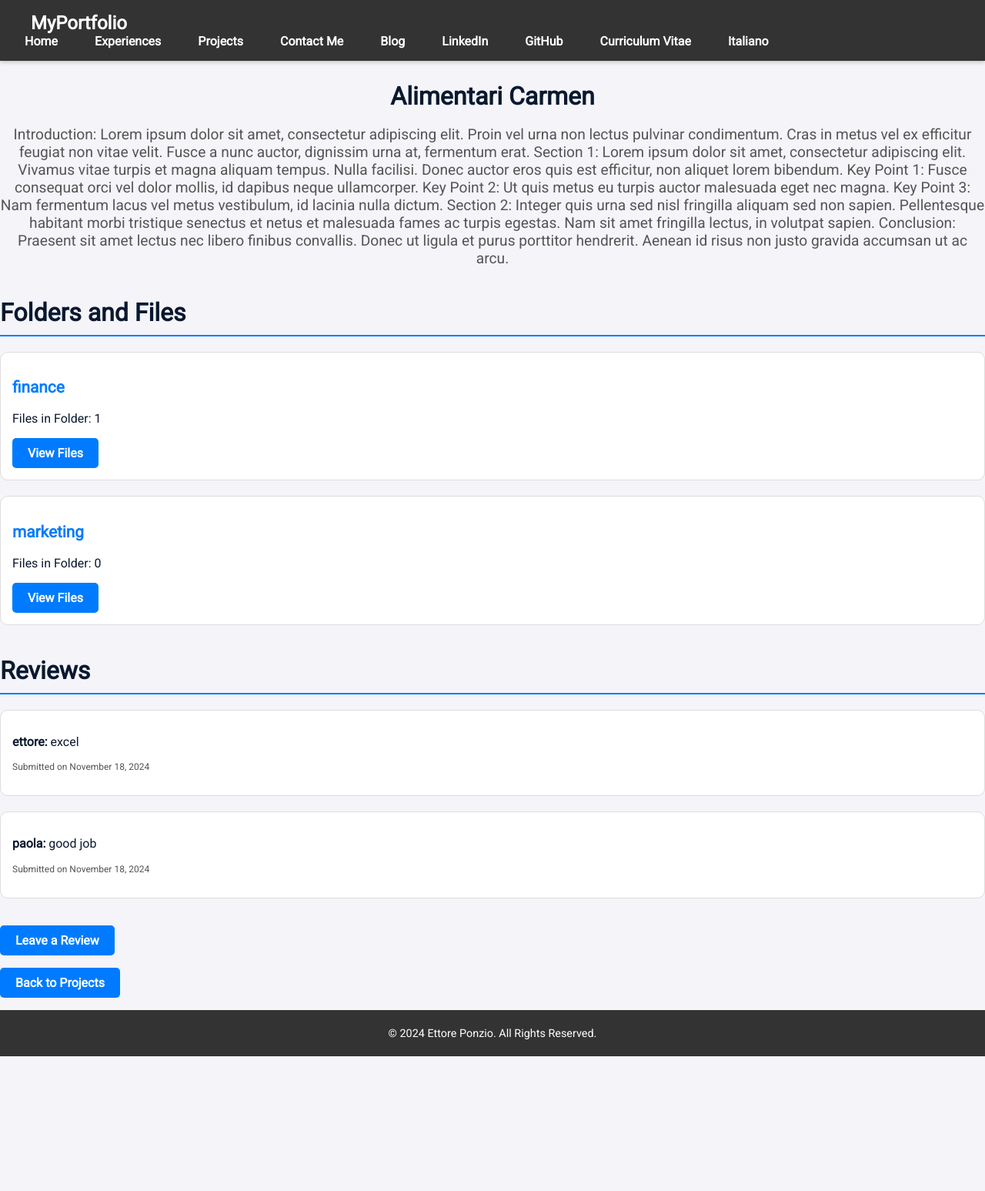
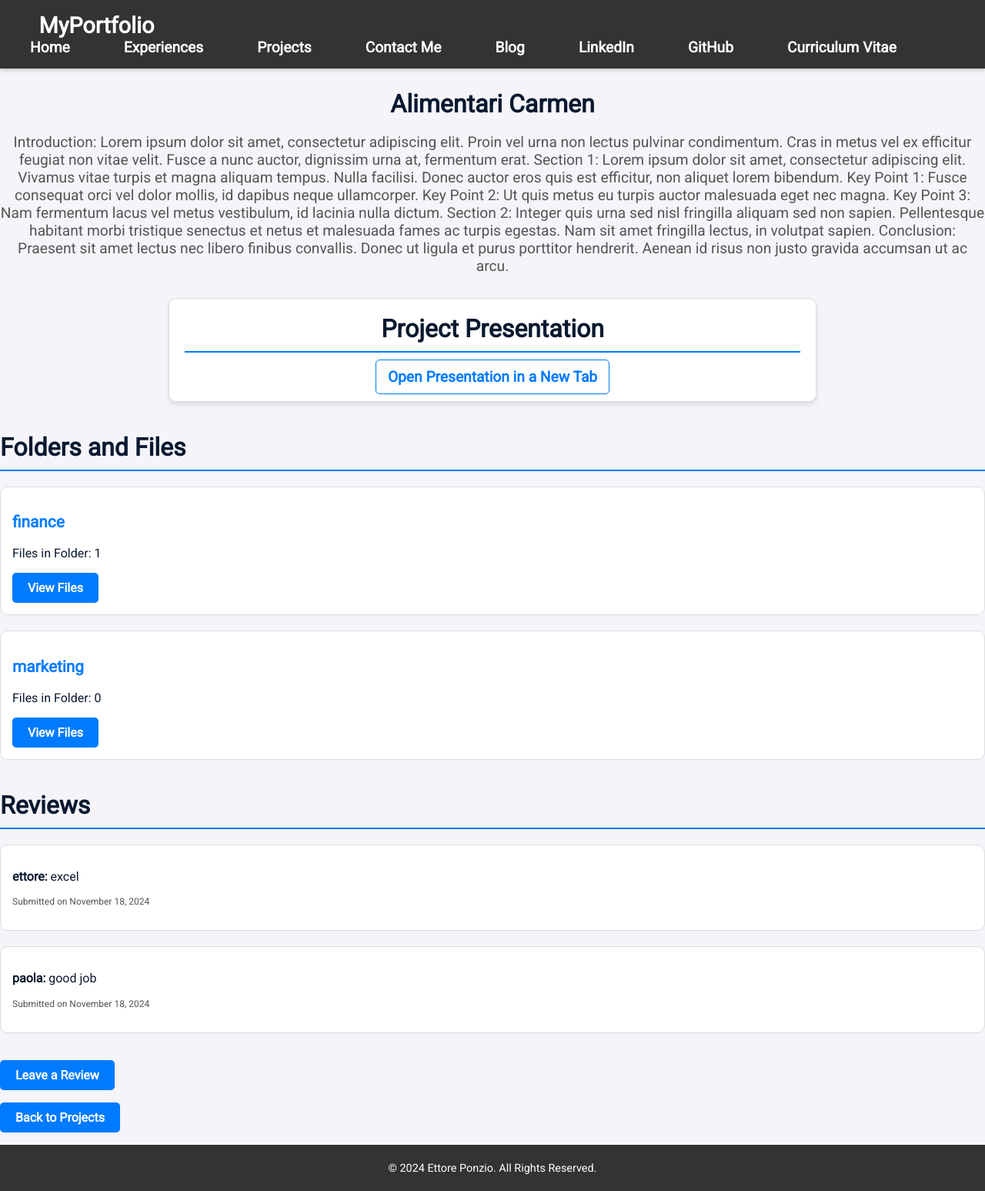
Before and after one commit to Ponzio-it/personal_website, a Django app: page /en/projects/1/ in a window 1280 px wide. Shown: the whole page at 77% size. Before the commit the page ends 1372 px from the top, so only its background shows below. Run offline with Django 5.2, Linux system fonts and the light colour scheme; data comes from the database, SQL or seed files in the repository; both versions use the stored data as it was after the commit.

Commit message:
making styles changes

```diff
--- a/mypersonalsite/mypersonalsite/urls.py
+++ b/mypersonalsite/mypersonalsite/urls.py
@@ -26,7 +26,7 @@ urlpatterns = [
     #path('admin/', admin.site.urls),
     #include the portfolio app URLs
     #path('', include('portfolio.urls')),
-] + static(settings.MEDIA_URL, document_root=settings.MEDIA_ROOT)
+] + static(settings.MEDIA_URL, document_root=settings.MEDIA_ROOT) #to add media content
 
 urlpatterns += i18n_patterns(
     path('admin/', admin.site.urls),  # Admin URLs
--- a/mypersonalsite/portfolio/admin.py
+++ b/mypersonalsite/portfolio/admin.py
@@ -132,7 +132,7 @@ class SectionAdmin(admin.ModelAdmin):
 @admin.register(Category)
 class CategoryAdmin(admin.ModelAdmin):
     """
-    Custom admin configuration for Category model.
+    Custom admin configuration for Category model in blog.
     """
     list_display = ('name', 'slug')  # Display name and slug in the admin list
     prepopulated_fields = {'slug': ('name',)}  # Auto-fill slug based on name
--- a/mypersonalsite/portfolio/models.py
+++ b/mypersonalsite/portfolio/models.py
@@ -1,6 +1,7 @@
 from django.db import models
 from django.core.exceptions import ValidationError #use in ContactInfo
 from django.utils.text import slugify #use in Category
+from django.utils.translation import gettext_lazy as _
 
 class Project(models.Model):
     """
@@ -14,6 +15,7 @@ class Project(models.Model):
     public_url = models.URLField(blank=True, null=True, help_text="Public link, e.g., GitHub or live demo.")
     private_url = models.URLField(blank=True, null=True, help_text="Private link, e.g., Google Drive or restricted resource.")
     is_public = models.BooleanField(default=True, help_text="Flag to indicate if project is publicly visible.")
+    google_file_id = models.CharField(max_length=100,blank=True,null=True,help_text="Google File ID for embedding a presentation.")
 
     def __str__(self):
         return self.title
@@ -160,8 +162,8 @@ class JobExperience(models.Model):
 class Section(models.Model):
     """Model to represent personal description"""
 
-    title = models.CharField(max_length=200, help_text="Title of the section")
-    description = models.TextField(help_text="Description content for the section")
+    title = models.CharField(max_length=200, help_text="Title of the section", verbose_name=_("Title"))
+    description = models.TextField(help_text="Description content for the section", verbose_name=_("Description"))
 
     def __str__(self):
         return self.title
--- a/mypersonalsite/portfolio/static/portfolio/css/contact.css
+++ b/mypersonalsite/portfolio/static/portfolio/css/contact.css
@@ -147,6 +147,7 @@ textarea {
     text-align: center;
     transition: background-color 0.3s ease;
     cursor: pointer;
+    font-family: 'Roboto', sans-serif;
 }
 
 .btn-submit:hover {
--- a/mypersonalsite/portfolio/static/portfolio/css/education.css
+++ b/mypersonalsite/portfolio/static/portfolio/css/education.css
@@ -14,7 +14,7 @@
 
 /* General Page Styling */
 body {
-    font-family: 'Roboto', sans-serif;
+    font-family: 'Roboto', 'sans-serif';
     color: var(--text-color);
     background-color: var(--background-color);
     margin: 0;
@@ -114,6 +114,7 @@ body {
     text-align: center;
     transition: background-color 0.3s ease;
     cursor: pointer;
+    font-family: 'Roboto', sans-serif;
 }
 
 .filter-button:hover {
--- a/mypersonalsite/portfolio/static/portfolio/css/navigation.css
+++ b/mypersonalsite/portfolio/static/portfolio/css/navigation.css
@@ -14,7 +14,7 @@ nav {
 
 /* Logo Section */
 nav .logo {
-    font-size: 1.5rem;
+    font-size: 1.8rem; /* Slightly larger for better readability */
     font-weight: bold;
     color: #fff;
     text-decoration: none;
@@ -24,7 +24,7 @@ nav .logo {
 nav ul {
     display: flex;
     list-style: none;
-    gap: 1em; /* Spacing between links */
+    gap: 1.5em; /* Increase spacing between links */
     margin: 0;
     padding: 0;
 }
@@ -33,9 +33,10 @@ nav a {
     text-decoration: none;
     color: #fff;
     font-weight: bold;
-    padding: 0.5em 1em;
+    font-size: 1.2rem; /* Larger font for better readability */
+    padding: 0.7em 1.2em; /* Larger padding for touch-friendly design */
     transition: background-color 0.3s, color 0.3s;
-    border-radius: 4px; /* Rounded corners for hover effect */
+    border-radius: 6px; /* Slightly rounder corners for a modern look */
 }
 
 nav a:hover {
@@ -46,7 +47,7 @@ nav a:hover {
 /* Mobile Menu Button */
 nav .menu-toggle {
     display: none; /* Hidden by default */
-    font-size: 1.5rem;
+    font-size: 2rem; /* Larger icon for better visibility */
     color: #fff;
     cursor: pointer;
 }
@@ -72,11 +73,21 @@ nav .menu-toggle {
 
     nav a {
         width: 100%; /* Make links full width */
-        text-align: left; /* Align text to the left */
-        padding: 1em;
+        text-align: center; /* Center-align text for better visibility */
+        font-size: 1.4rem; /* Larger font size for touch devices */
+        padding: 1em; /* Increase padding for easier touch interaction */
     }
 
     nav .menu-toggle {
         display: block; /* Show menu toggle button */
+        font-size: 2.5rem; /* Bigger for more visibility */
+        padding: 0.5em; /* Add padding for easier tapping */
     }
 }
+
+/* Enhancements for Accessibility */
+nav .menu-toggle:focus,
+nav a:focus {
+    outline: 2px solid #ffdd57; /* High-contrast focus outline for better accessibility */
+    outline-offset: 4px;
+}
--- a/mypersonalsite/portfolio/static/portfolio/css/project_detail.css
+++ b/mypersonalsite/portfolio/static/portfolio/css/project_detail.css
@@ -45,6 +45,55 @@ body {
     border-bottom: 2px solid var(--primary-color);
     padding-bottom: 10px;
 }
+
+/* PowerPoint Presentation Section */
+.presentation-section {
+    padding: 20px;
+    margin: 30px auto;
+    border: 1px solid var(--border-color);
+    border-radius: 10px;
+    background-color: var(--white-color);
+    box-shadow: var(--box-shadow);
+    max-width: 800px;
+    text-align: center;
+}
+
+/* Section Heading */
+.presentation-section .section-heading {
+    font-size: 2rem;
+    margin-top: 0;
+    margin-bottom: 20px;
+    color: var(--secondary-color);
+    border-bottom: 2px solid var(--primary-color);
+    padding-bottom: 10px;
+}
+
+/* Link to Open Presentation */
+.presentation-section .open-presentation-link {
+    color: var(--primary-color);
+    font-size: 1.2rem;
+    text-decoration: none;
+    font-weight: bold;
+    padding: 10px 15px;
+    border: 1px solid var(--primary-color);
+    border-radius: 5px;
+    background-color: var(--white-color);
+    transition: background-color 0.3s, color 0.3s;
+}
+
+.presentation-section .open-presentation-link:hover {
+    background-color: var(--primary-color);
+    color: var(--white-color);
+}
+
+/* Text for No Presentation Available */
+.presentation-section p {
+    color: var(--light-text-color);
+    font-size: 1.1rem;
+    margin: 20px 0 0;
+}
+
+
 
 /* Folders and Files */
 .folders-list {
--- a/mypersonalsite/portfolio/templates/portfolio/base.html
+++ b/mypersonalsite/portfolio/templates/portfolio/base.html
@@ -49,7 +49,7 @@
                     <li><a href="{% url 'portfolio:github' %}" target="_blank">{% trans "GitHub" %}</a></li>
                     <li><a href="{% url 'portfolio:open_cv' %}">{% trans "Curriculum Vitae" %}</a></li>
 
-                    <!-- Conditional Language Switch -->
+                    <!-- Conditional Language Switch
                     {% if LANGUAGE_CODE == "en" %}
                         <li><a href="/it/">Italiano</a></li>
                     {% elif LANGUAGE_CODE == "it" %}
@@ -57,7 +57,7 @@
                     {% else %}
                         <li><a href="/en/">English</a></li>
                         <li><a href="/it/">Italiano</a></li>
-                    {% endif %}
+                    {% endif %} -->
                 </ul>
                 <!-- Include the JavaScript file -->
                 <script src="{% static 'portfolio/js/menu.js' %}" defer></script>
--- a/mypersonalsite/portfolio/templates/portfolio/project_detail.html
+++ b/mypersonalsite/portfolio/templates/portfolio/project_detail.html
@@ -27,6 +27,20 @@
         {% endfor %}
     </div>
     {% endif %}
+
+    <!-- PowerPoint Presentation Section -->
+    <section class="presentation-section" aria-labelledby="presentation-heading">
+        <h2 id="presentation-heading" class="section-heading">{% trans "Project Presentation" %}</h2>
+        {% if project.google_file_id %}
+            <p>
+                <a href="https://docs.google.com/presentation/d/{{ project.google_file_id }}" target="_blank" class="open-presentation-link">
+                    {% trans "Open Presentation in a New Tab" %}
+                </a>
+            </p>
+        {% else %}
+            <p>{% trans "No presentation available for this project." %}</p>
+        {% endif %}
+    </section>
 
     <!-- Folders and Files -->
     <section class="folders-section" aria-labelledby="folders-heading">
```
Also changed, not shown: mypersonalsite/db.sqlite3, mypersonalsite/locale/it/LC_MESSAGES/django.po, mypersonalsite/media/certificate_images/google_digital_marketing_certificate_preview.jpg (added), mypersonalsite/portfolio/migrations/0009_project_google_file_id_alter_section_description_and_more.py (added), 1 other file.
